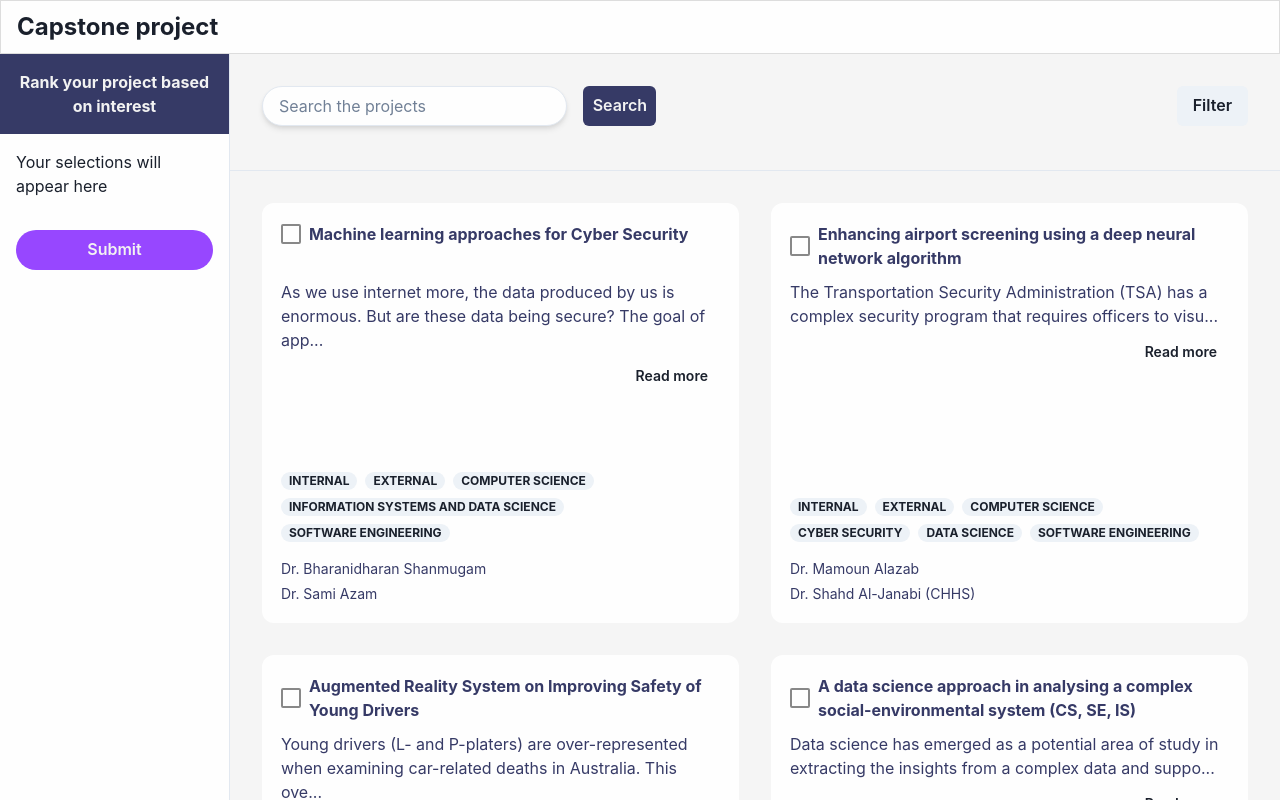
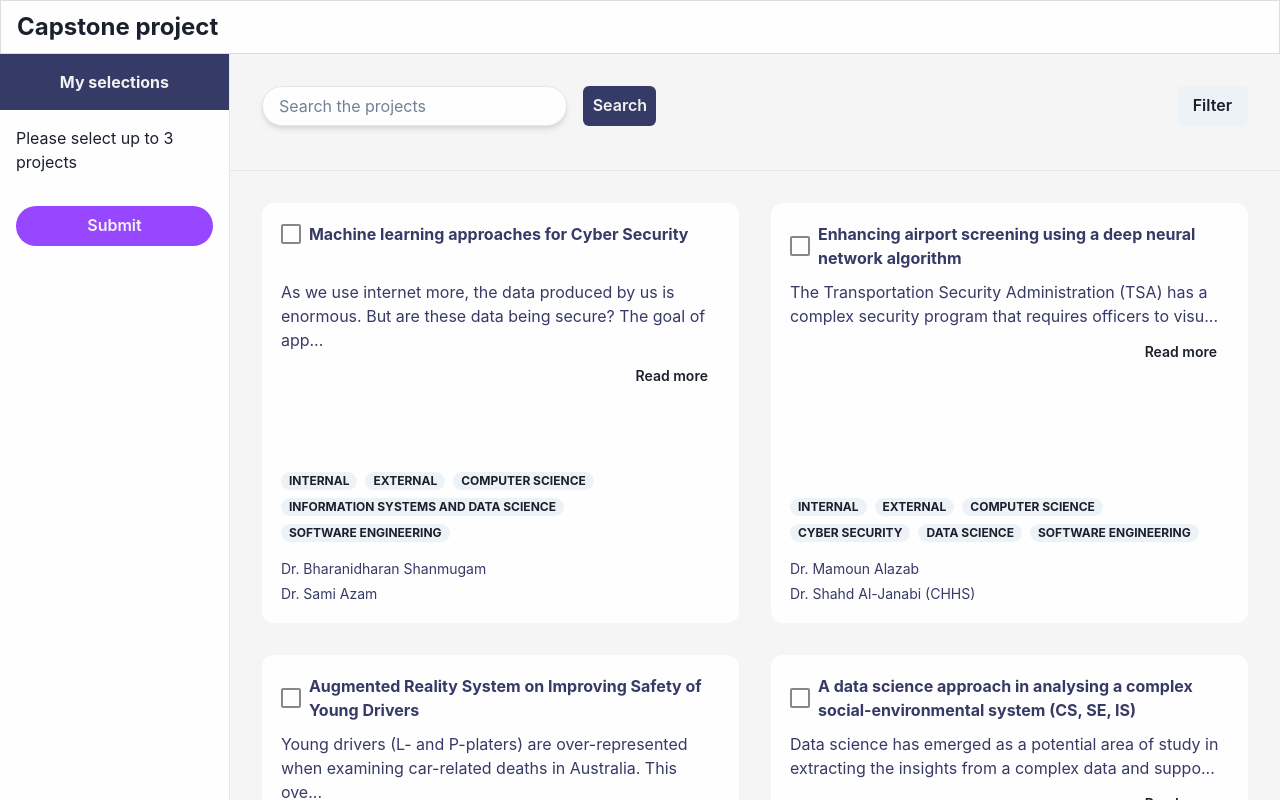
Before and after one commit to mong00x/capstone-conect, a React (Vite) app in the folder client/: page / in a window 1280 px wide. Built offline with nearby package versions, Linux system fonts and the light colour scheme.

Commit message:
adjust sidebar content

```diff
--- a/client/src/components/SideMenu/Container.jsx
+++ b/client/src/components/SideMenu/Container.jsx
@@ -49,7 +49,7 @@ const Container = memo(function Container() {
       ))}
     </div>
   ) : (
-    <div>Your selections will appear here</div>
+    <div style={style}>Please select up to 3 projects</div>
   );
 });
 
--- a/client/src/components/SideMenu/SideMenu.jsx
+++ b/client/src/components/SideMenu/SideMenu.jsx
@@ -18,15 +18,14 @@ const SideMenu = () => {
     >
       <Box p="1rem" bg="DarkShades" textAlign="center" width="100%">
         <Text fontSize="1rem" fontWeight="bold" color="LightShades">
-          Rank your project based on interest
+          My selections
         </Text>
       </Box>
       <Box p="1rem">
         <DndProvider backend={HTML5Backend}>
-          <Container />
+          <Container height="300px" />
         </DndProvider>
       </Box>
-
       <Button
         className="submit-btn"
         m="1rem"
```
